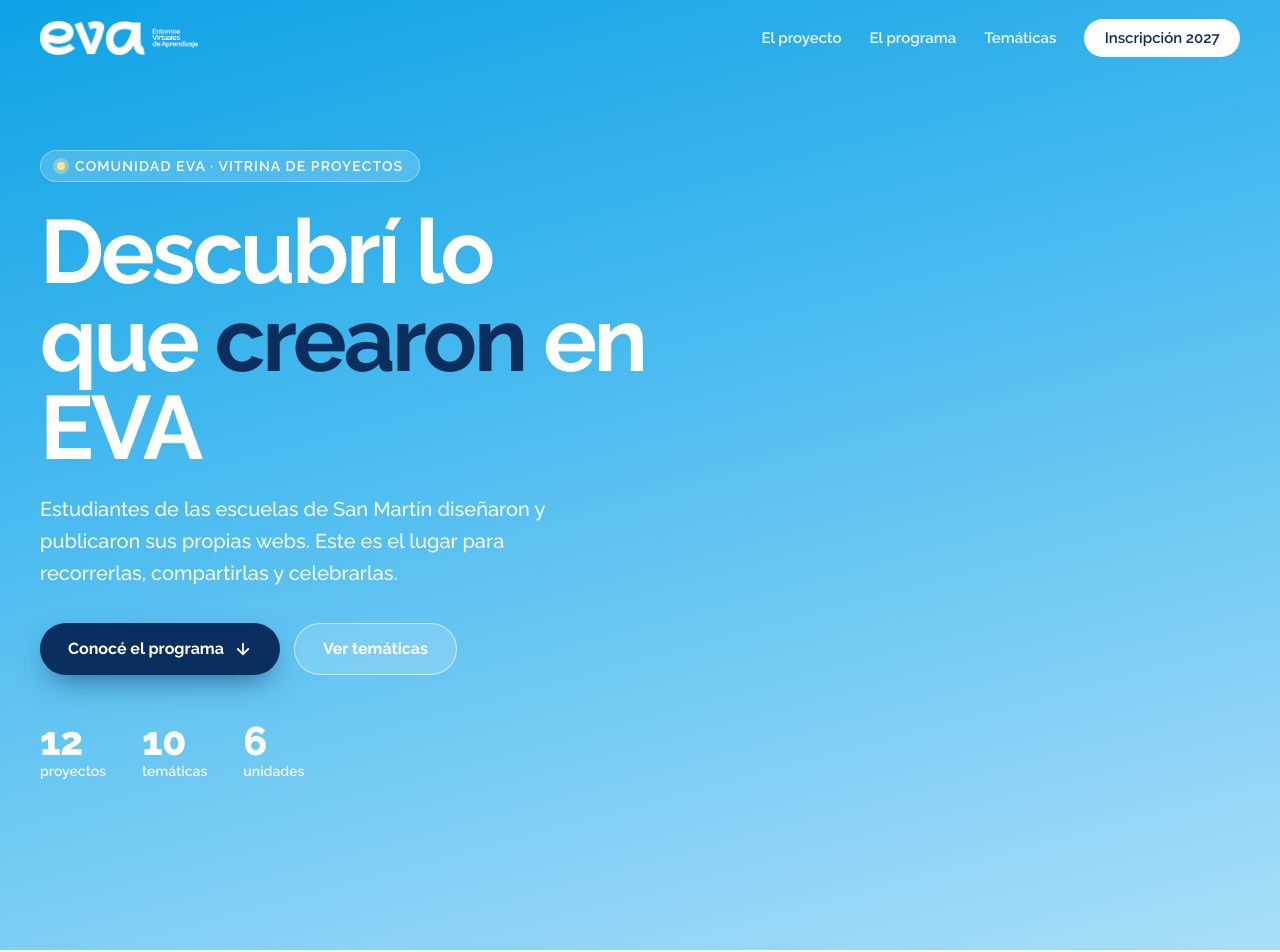
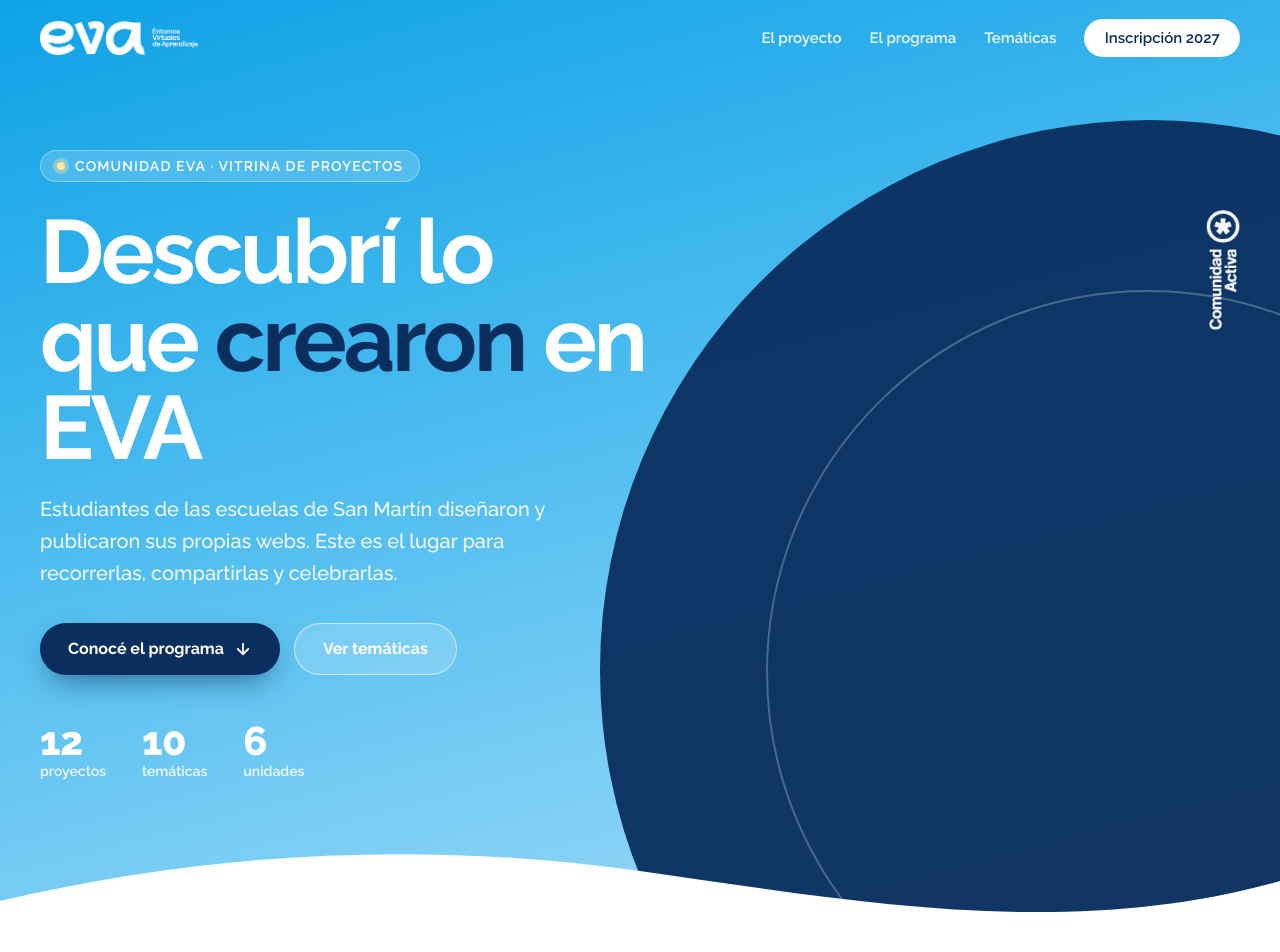
Before and after one commit to Cursos-Sanmartin/landing-eva, a React (Vite) app: page / in a window 1280 px wide. Shown: the top 952 px of the page. Built offline with nearby package versions, Linux system fonts and the light colour scheme.

Commit message:
circulo, onda y sticker comunidad activa

```diff
--- a/src/Components/Hero/Hero.css
+++ b/src/Components/Hero/Hero.css
@@ -127,3 +127,49 @@
   font-weight: 600;
   opacity: .9;
 }
+
+/* Círculo azul de fondo  */
+.hero::before {
+  content: "";
+  position: absolute;
+  width: 68.75rem;
+  height: 68.75rem;
+  border-radius: 50%;
+  right: -26.25rem;
+  top: 7.5rem;
+  background: var(--navy);
+  opacity: .95;
+}
+
+/*  Anillo fino  */
+.hero::after {
+  content: "";
+  position: absolute;
+  width: 47.5rem;
+  height: 47.5rem;
+  border-radius: 50%;
+  right: -15.625rem;
+  top: 18.125rem;
+  border: 2px solid rgba(255, 255, 255, .25);
+}
+
+/* Sello "Comunidad Activa"  */
+.badge-ca {
+  position: absolute;
+  right: 0;
+  top: 3.75rem;
+  height: 7.5rem;
+  width: auto;
+  opacity: .95;
+}
+
+/* Onda inferior  */
+.hero-wave {
+  position: absolute;
+  left: 0;
+  right: 0;
+  bottom: -1px;
+  z-index: 3;
+  width: 100%;
+  height: 6.875rem;
+}
--- a/src/Components/Hero/Hero.jsx
+++ b/src/Components/Hero/Hero.jsx
@@ -1,9 +1,15 @@
-import './Hero.css'
+import "./Hero.css";
 
 function Hero() {
   return (
     <section className="hero">
       <div className="wrap hero-grid">
+        <img
+          className="badge-ca"
+          src="/comunidad-activa-blanco.png"
+          alt="Comunidad Activa"
+        />
+
         <div className="hero-text">
           <span className="eyebrow">
             <i aria-hidden="true"></i>
@@ -61,8 +67,16 @@ function Hero() {
           {/* Día 2: ventanitas de navegador */}
         </div>
       </div>
+       <svg
+        className="hero-wave"
+        viewBox="0 0 1440 110"
+        preserveAspectRatio="none"
+        aria-hidden="true"
+      >
+        <path d="M0 110V60C240 10 480 0 720 30s480 70 720 10v70z" fill="#fff" />
+      </svg>
     </section>
-  )
+  );
 }
 
-export default Hero
+export default Hero;
```
